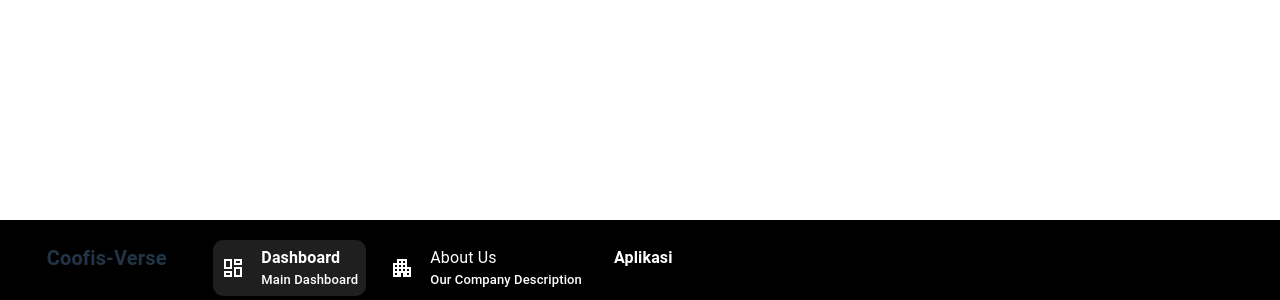
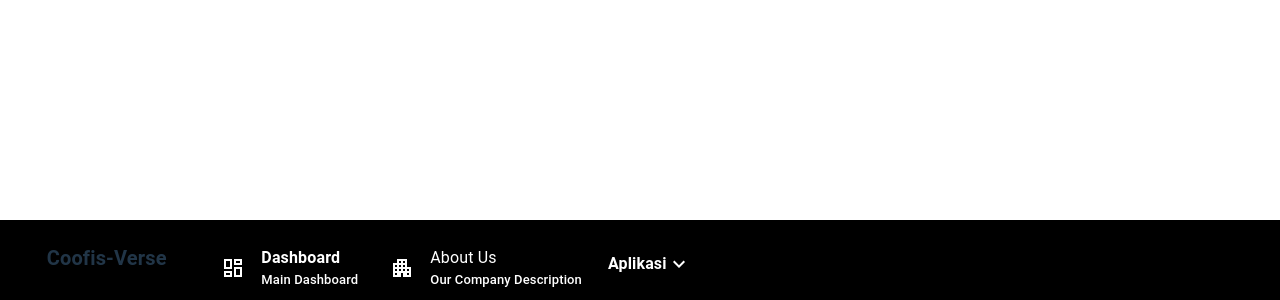
Before and after one commit to deffinad/coofis-components, a React (Vite) app: page / in a window 1280 px wide. Shown: the part 500-800 px from the top of the page. Built offline with nearby package versions, Linux system fonts and the light colour scheme.

Commit message:
botbar v5

```diff
--- a/src/components/Layout/Bottombar/Menu List/ListMenuCollapse.jsx
+++ b/src/components/Layout/Bottombar/Menu List/ListMenuCollapse.jsx
@@ -54,11 +54,11 @@ const ListMenuCollapse = ({ item, level }) => {
                 anchorEl={anchorEl}
                 onClose={handleMouseLeave}
                 anchorOrigin={{
-                    vertical: 'center',
+                    vertical: 'top',
                     horizontal: 'right',
                   }}
                   transformOrigin={{
-                    vertical: 'center',
+                    vertical: 'bottom',
                     horizontal: 'left',
                   }}
                 sx={{
@@ -73,7 +73,7 @@ const ListMenuCollapse = ({ item, level }) => {
                 }}
                 disableRestoreFocus
             >
-                <Stack sx={{ p: 1 }} onMouseLeave={handleMouseLeave}>
+                <Stack sx={{ p: 2 }} spacing={2} onMouseLeave={handleMouseLeave}>
                     {item.children.map((childItem) => (
                         <React.Fragment key={childItem.id}>
                             {childItem.type === 'group' && <MenuGroup item={childItem} level={level + 1} />}
--- a/src/components/Layout/Bottombar/Menu List/ListMenuGroup.jsx
+++ b/src/components/Layout/Bottombar/Menu List/ListMenuGroup.jsx
@@ -1,6 +1,7 @@
 import React from 'react';
 import PropTypes from 'prop-types';
 import { Stack, Typography, Popover, Button } from '@mui/material';
+import * as MUIIcons from '@mui/icons-material';
 import ListMenuCollapse from './ListMenuCollapse';
 import MenuItem from './ListMenuItem';
 
@@ -26,19 +27,21 @@ const ListMenuGroup = ({ item, level }) => {
         alignItems: 'center',
         borderRadius: '10px',
         // padding: level > 1 ? 1 : '8px 16px',
+        padding: '2px',
         textTransform: 'none',
         minWidth: 'unset',
         color: 'white'
     };
 
     return (
-        <div onMouseEnter={handleMouseEnter} onMouseLeave={handleMouseLeave}>
+        <div onMouseEnter={handleMouseEnter} onMouseLeave={handleMouseLeave} style={{paddingTop: '10px'}}>
             <Button
                 sx={buttonStyle}
                 aria-describedby={id}
                 component="div"
             >
                 <Typography sx={{ color: 'white', fontWeight: 600 }}>{item.title}</Typography>
+                {open ? <MUIIcons.ExpandLess /> : <MUIIcons.ExpandMore />}
             </Button>
 
             <Popover
@@ -66,7 +69,7 @@ const ListMenuGroup = ({ item, level }) => {
                 }}
                 disableRestoreFocus
             >
-                <Stack sx={{ p: 1 }} onMouseLeave={handleMouseLeave}>
+                <Stack sx={{ p: 2 }} spacing={2} onMouseLeave={handleMouseLeave}>
                     <Typography sx={{ color: 'white', fontWeight: 'bold' }}>{item.title}</Typography>
 
                     {item.children && item.children.map((childItem) => (
--- a/src/components/Layout/Bottombar/Menu List/ListMenuItem.jsx
+++ b/src/components/Layout/Bottombar/Menu List/ListMenuItem.jsx
@@ -29,7 +29,7 @@ const ListMenuItem = ({ item, level }) => {
         borderRadius: '10px',
         // padding: level > 1 ? 1 : '8px 16px',
         // paddingLeft: level > 2 ? level * 2 : '',
-        backgroundColor: pathname === item.activePathname ? '#333232a1' : 'transparent',
+        // backgroundColor: pathname === item.activePathname ? '#333232a1' : 'transparent',
         textTransform: 'none',
         minWidth: 'unset',
         color: 'white'
@@ -55,11 +55,11 @@ const ListMenuItem = ({ item, level }) => {
                         )}
                     </Stack>
                 </Stack>
-                {item.count && (
+                {/* {item.count && (
                     <Box component="div" className="menu-badge">
                         {item.count}
                     </Box>
-                )}
+                )} */}
             </Button>
 
             {item.children && (
```
